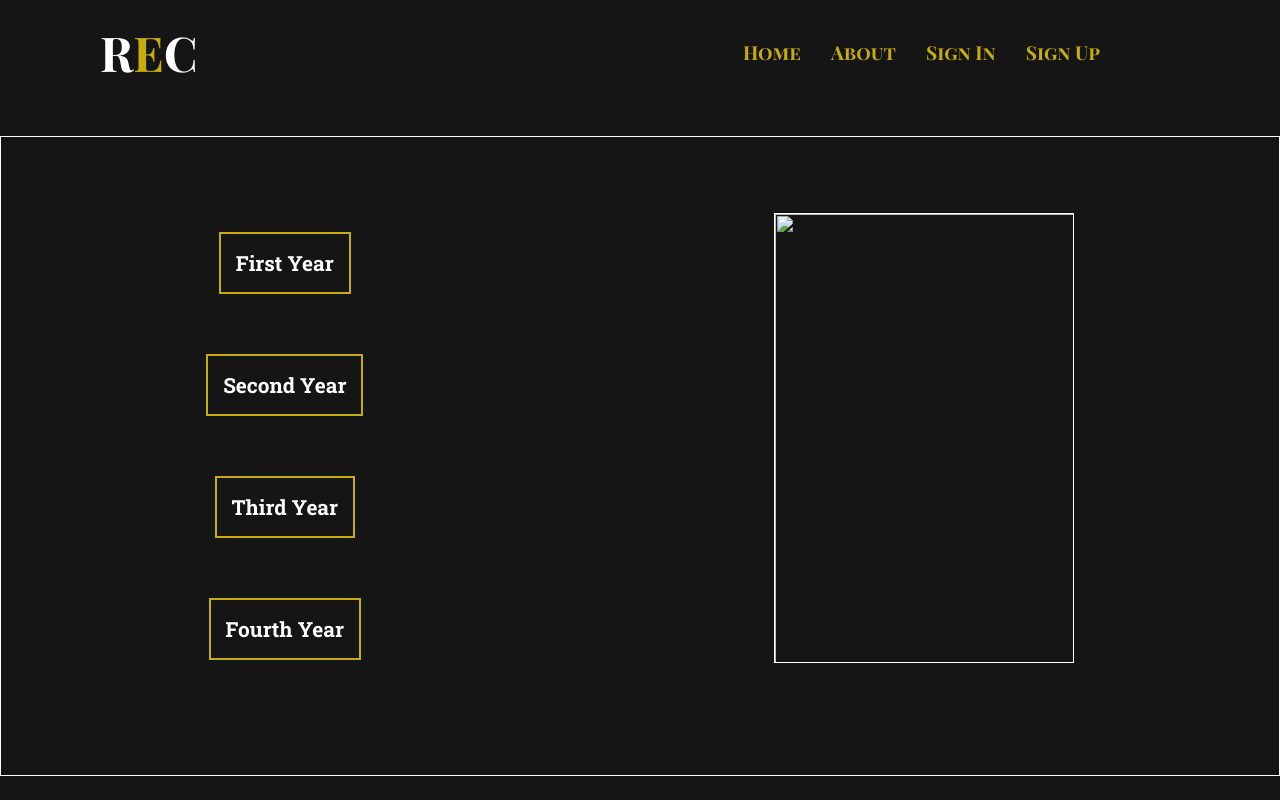
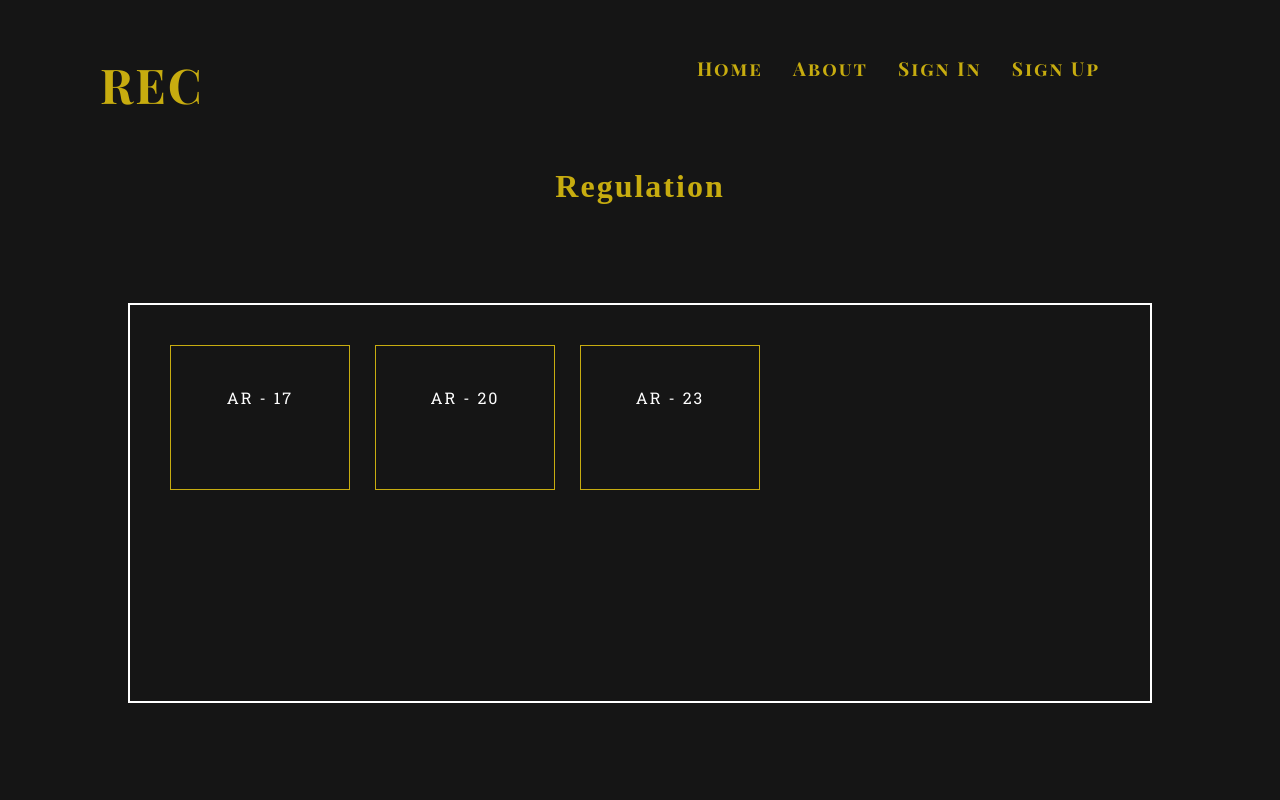
Before and after one commit to Muzeeb-183/College-Project, a Flask app: page / in a window 1280 px wide. Run offline with Flask 3, Linux system fonts and the light colour scheme.

Commit message:
modified regulations

```diff
--- a/templates/index.html
+++ b/templates/index.html
@@ -2,20 +2,24 @@
 
 {% block title %}Home{% endblock %} <!-- Sets the title for the index page -->
 
+{% block additional_styles %}
+<link rel="stylesheet" href="{{ url_for('static', filename='subjects.css') }}">
+<style>
+a:hover {
+    background-color: var(--design-color1);
+    color: black;
+}
+</style>
+{% endblock %}
+
 {% block content %}
-    <!-- Year Selection -->
-    <section class="First Section-one">
-        <div class="btns">
-            <a href="{{ url_for('regulations')}}">First Year</a>
-            <a href="{{ url_for('regulations')}}">Second Year</a>
-            <a href="{{ url_for('regulations')}}">Third Year</a>
-            <a href="{{ url_for('regulations')}}">Fourth Year</a>
-        </div>
-
-        <div class="content imgs">
-            <div class="content img">
-                <img src="" alt="">
-            </div>
-        </div>
-    </section>
+    <header>
+        <h1>Regulation</h1>
+    </header>
+    <br>
+    <div class="container subjects">
+        <a href=""><br> AR - 17</a>
+        <a href="{{ url_for('AR_20_semesters')}}"><br> AR - 20</a>
+        <a href="{{ url_for('AR_23_semesters')}}"><br> AR - 23</a>
+    </div>
 {% endblock %}
```
Also changed, not shown: templates/regulations.html (deleted, +0 -25 lines).
